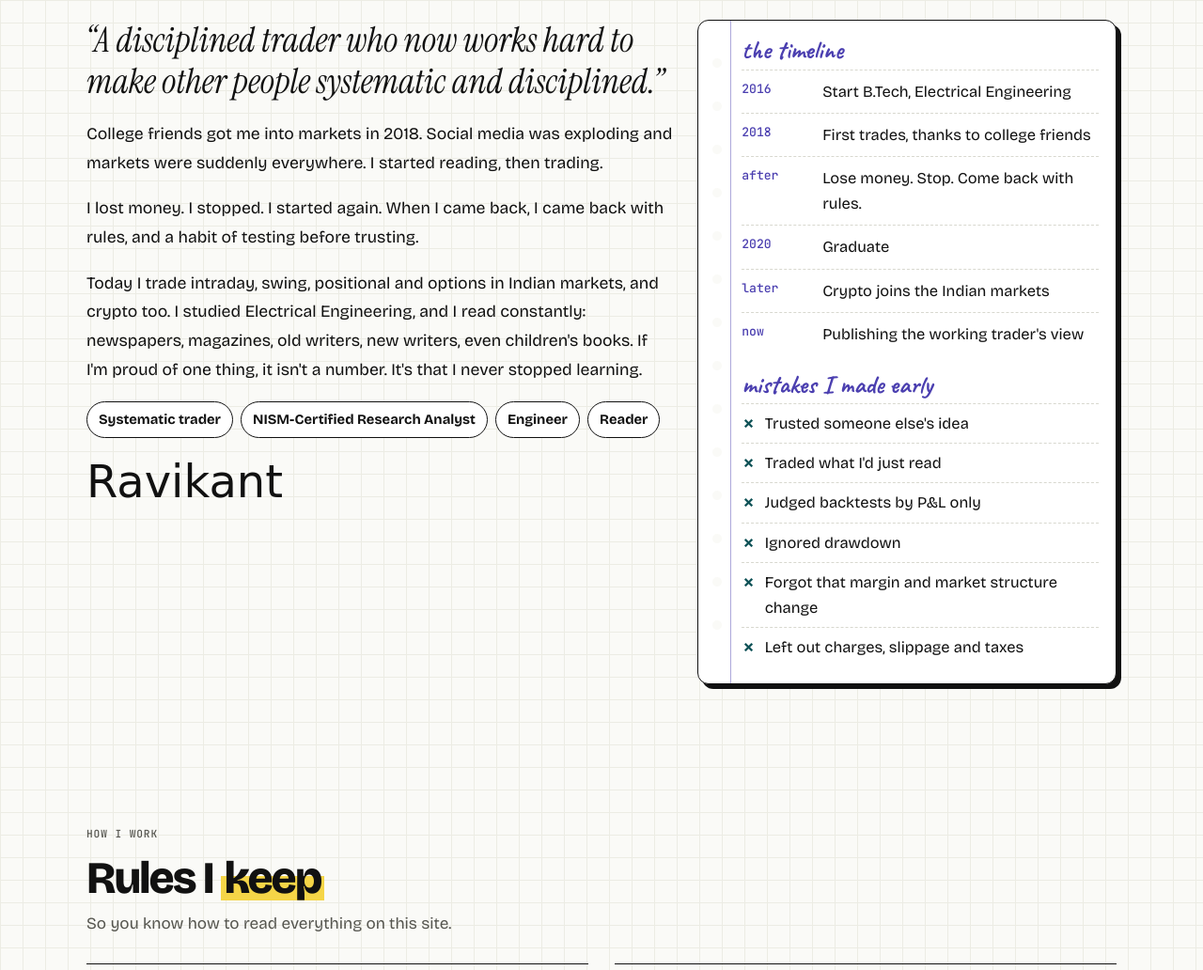
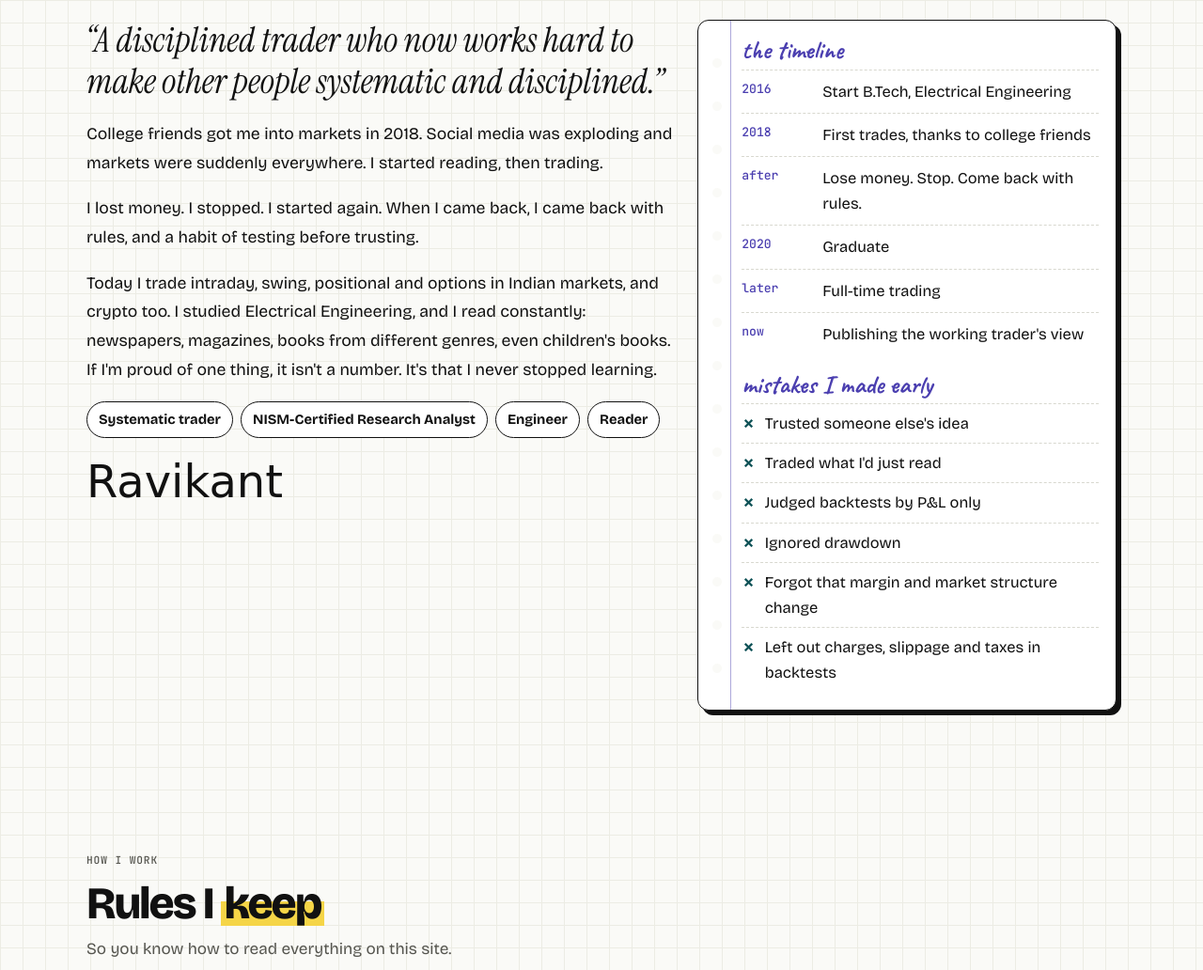
Before and after one commit to TraderwithRavikant/ravikantgupta.in, a plain HTML site: page about/index.html in a window 1280 px wide. Shown: the part 264-1296 px from the top of the page at 94% size. Drawn offline with nearby package versions, Linux system fonts and the light colour scheme; a web font is replaced by a local one.

Commit message:
About: timeline and text edits

```diff
--- a/about/index.html
+++ b/about/index.html
@@ -25,7 +25,7 @@
 <link rel="preconnect" href="https://fonts.googleapis.com">
 <link rel="preconnect" href="https://fonts.gstatic.com" crossorigin>
 <link rel="stylesheet" href="https://fonts.googleapis.com/css2?family=Bricolage+Grotesque:opsz,wght@12..96,400;12..96,500;12..96,700;12..96,800&family=Caveat:wght@500;600;700&family=Allison&family=Instrument+Serif:ital@1&family=JetBrains+Mono:wght@400;500;600&display=swap">
-<link rel="stylesheet" href="../assets/site.css?v=3c21bd85">
+<link rel="stylesheet" href="../assets/site.css?v=fc3e55da">
 <script>(function(d){try{var t=localStorage.getItem('theme');if(t)d.setAttribute('data-theme',t);}catch(e){}if('IntersectionObserver' in window&&!matchMedia('(prefers-reduced-motion: reduce)').matches){d.classList.add('js');setTimeout(function(){if(!window.__siteReady)d.classList.remove('js');},4000);}})(document.documentElement);</script>
 <script type="application/ld+json">{"@context": "https://schema.org", "@type": "Person", "name": "Ravikant Gupta", "url": "https://ravikantgupta.in/", "jobTitle": "Systematic trader", "description": "Ravikant Gupta, systematic trader. How to build trading rules, read price and volume, manage risk and stay disciplined, checked against real market data.", "homeLocation": {"@type": "Place", "name": "Gurugram, India"}, "hasCredential": {"@type": "EducationalOccupationalCredential", "name": "NISM-Certified Research Analyst"}, "sameAs": ["https://x.com/ravikant_market"]}</script>
 <script type="application/ld+json">{"@context": "https://schema.org", "@type": "ProfilePage", "url": "https://ravikantgupta.in/about/", "mainEntity": {"@type": "Person", "name": "Ravikant Gupta"}}</script>
@@ -54,13 +54,13 @@
       <p class="q">“A disciplined trader who now works hard to make other people systematic and disciplined.”</p>
       <div class="prose"><p>College friends got me into markets in 2018. Social media was exploding and markets were suddenly everywhere. I started reading, then trading.</p>
 <p>I lost money. I stopped. I started again. When I came back, I came back with rules, and a habit of testing before trusting.</p>
-<p>Today I trade intraday, swing, positional and options in Indian markets, and crypto too. I studied Electrical Engineering, and I read constantly: newspapers, magazines, old writers, new writers, even children's books. If I'm proud of one thing, it isn't a number. It's that I never stopped learning.</p></div>
+<p>Today I trade intraday, swing, positional and options in Indian markets, and crypto too. I studied Electrical Engineering, and I read constantly: newspapers, magazines, books from different genres, even children's books. If I'm proud of one thing, it isn't a number. It's that I never stopped learning.</p></div>
       <div class="seats"><span>Systematic trader</span><span>NISM-Certified Research Analyst</span><span>Engineer</span><span>Reader</span></div>
       <span class="sig" aria-hidden="true">Ravikant</span>
     </div>
     <aside class="page holes" aria-labelledby="life-h">
-      <h2 id="life-h" class="margin-h">the timeline</h2><ul class="life"><li><span>2016</span><span>Start B.Tech, Electrical Engineering</span></li><li><span>2018</span><span>First trades, thanks to college friends</span></li><li><span>after</span><span>Lose money. Stop. Come back with rules.</span></li><li><span>2020</span><span>Graduate</span></li><li><span>later</span><span>Crypto joins the Indian markets</span></li><li><span>now</span><span>Publishing the working trader's view</span></li></ul>
-      <h2 class="margin-h">mistakes I made early</h2><ul class="mk"><li>Trusted someone else's idea</li><li>Traded what I'd just read</li><li>Judged backtests by P&amp;L only</li><li>Ignored drawdown</li><li>Forgot that margin and market structure change</li><li>Left out charges, slippage and taxes</li></ul>
+      <h2 id="life-h" class="margin-h">the timeline</h2><ul class="life"><li><span>2016</span><span>Start B.Tech, Electrical Engineering</span></li><li><span>2018</span><span>First trades, thanks to college friends</span></li><li><span>after</span><span>Lose money. Stop. Come back with rules.</span></li><li><span>2020</span><span>Graduate</span></li><li><span>later</span><span>Full-time trading</span></li><li><span>now</span><span>Publishing the working trader's view</span></li></ul>
+      <h2 class="margin-h">mistakes I made early</h2><ul class="mk"><li>Trusted someone else's idea</li><li>Traded what I'd just read</li><li>Judged backtests by P&amp;L only</li><li>Ignored drawdown</li><li>Forgot that margin and market structure change</li><li>Left out charges, slippage and taxes in backtests</li></ul>
     </aside>
   </div>
 </div></section>
@@ -73,7 +73,7 @@
 <footer class="site"><div class="wrap">
   <div class="foot-grid">
     <div><div class="foot-sig" aria-hidden="true"><span>Ravikant Gupta</span></div><p class="muted" style="margin:10px 0 0">The working trader's view. Rules first.</p></div>
-    <nav aria-label="Footer"><ul><li><a href="../">Home</a></li><li><a href="../lab/">Lab</a></li><li><a href="../data-diary/">Data Diary</a></li><li><a href="../tools/">Tools</a></li><li><a href="../shelf/">Shelf</a></li><li><a href="../about/">About</a></li><li><a href="../about/#how">How I work</a></li><li><a href="../follow/">Follow</a></li><li><a href="../disclaimer/">Disclaimer</a></li><li><a href="../feed.xml">RSS</a></li></ul></nav>
+    <nav aria-label="Footer"><ul><li><a href="../">Home</a></li><li><a href="../lab/">Lab</a></li><li><a href="../data-diary/">Data Diary</a></li><li><a href="../tools/">Tools</a></li><li><a href="../shelf/">Shelf</a></li><li><a href="../about/">About</a></li><li><a href="../about/#how">How I work</a></li><li><a href="../follow/">Follow</a></li><li><a href="../disclaimer/">Disclaimer</a></li></ul></nav>
     <div>
       <p class="disc">Education and personal analysis only. Not investment advice.</p>
       <p class="muted small">Nothing here is a tip, a call or a recommendation to buy or sell anything. <a href="../disclaimer/">Read the full disclaimer</a>.</p>
@@ -81,6 +81,6 @@
   </div>
   <div class="legal"><span>© 2026 Ravikant Gupta</span><span>Charts marked "concept sketch" explain an idea and use no market data</span></div>
 </div></footer>
-<script src="../assets/site.js?v=3c21bd85" defer></script>
+<script src="../assets/site.js?v=fc3e55da" defer></script>
 </body>
 </html>
```
